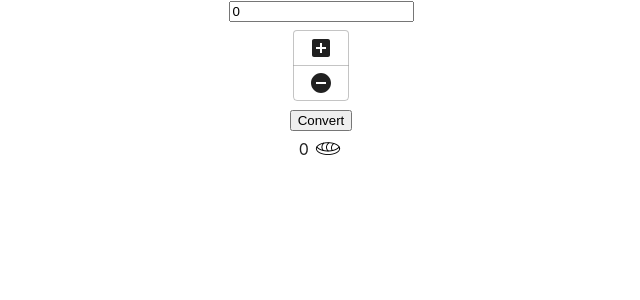
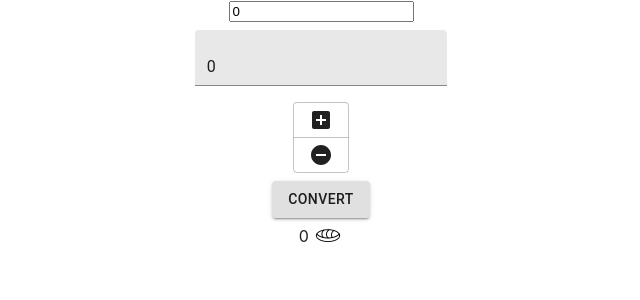
Before and after one commit to vvn-chvz/mayan_base20, a React (Create React App) app: page / in a window 1280 px wide. Shown: the top 300 px of the page, without its empty margins (319-959 px from the left). Built offline with nearby package versions, Linux system fonts and the light colour scheme.

Commit message:
TextBox.jsx component commit TODO prevent enter from adding one to value

```diff
--- a/src/component/InputContainer.jsx
+++ b/src/component/InputContainer.jsx
@@ -2,7 +2,9 @@ import * as React from 'react';
 import { convert } from '../logic/convert';
 import "./InputContainer.css";
 import PlusMinus from './PlusMinus';
+import TextBox from './TextBox';
 import Box from '@material-ui/core/Box';
+import Button from '@material-ui/core/Button';
 import Container from '@material-ui/core/Container';
 
 var shortid = require('shortid');
@@ -53,12 +55,13 @@ export default class InputContainer extends React.Component {
 
   render() {
     return (
-      <Container>
+      <Container maxWidth="lg">
         <form onSubmit={this.convertHandler}>
           <Box color="text.primary">
             <input type="number" step="1" value={this.state.value} onChange={this.handleChange} />
+            <TextBox storage={this.state.value} action={this.handleChange} />
             <PlusMinus add={this.IncrementItem} subtract={this.DecrementItem} />
-            <button onClick={this.convertHandler}>Convert</button>
+            <Button variant="contained" onClick={this.convertHandler}>Convert</Button>
           </Box>
           <Box color="text.primary">
             {this.state.result.map((number, i) =>
--- /dev/null
+++ b/src/component/TextBox.jsx
@@ -0,0 +1,31 @@
+import React from 'react';
+import { makeStyles } from '@material-ui/core/styles';
+import TextField from '@material-ui/core/TextField';
+
+const useStyles = makeStyles((theme) => ({
+  root: {
+    '& > *': {
+      margin: theme.spacing(1),
+      width: '25ch',
+    },
+  },
+}));
+
+const TextBox = (props) => {
+
+  const classes = useStyles();
+
+
+  return (
+    <div className={classes.root}>
+      <TextField
+        type="number"
+        value={props.storage}
+        onChange={props.action}
+        variant="filled"
+      />
+    </div>
+  );
+}
+
+export default TextBox;
```
